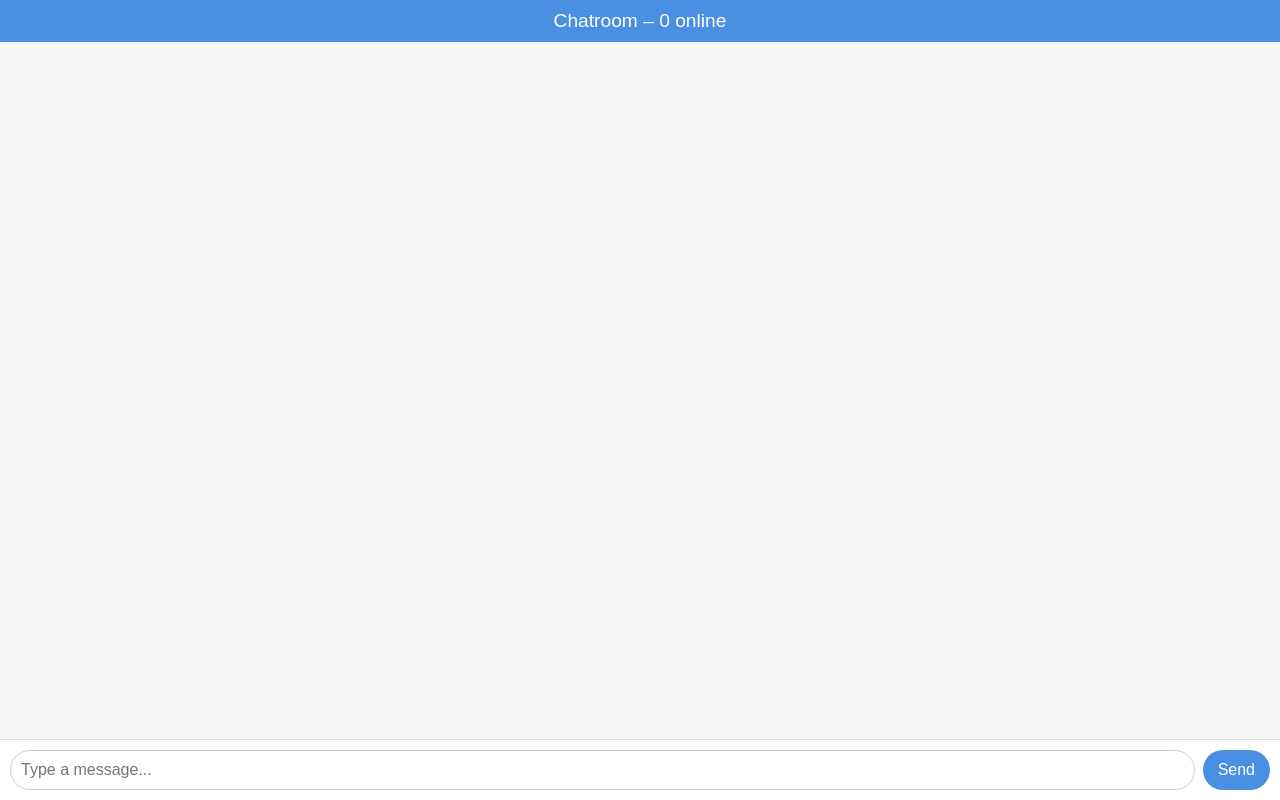
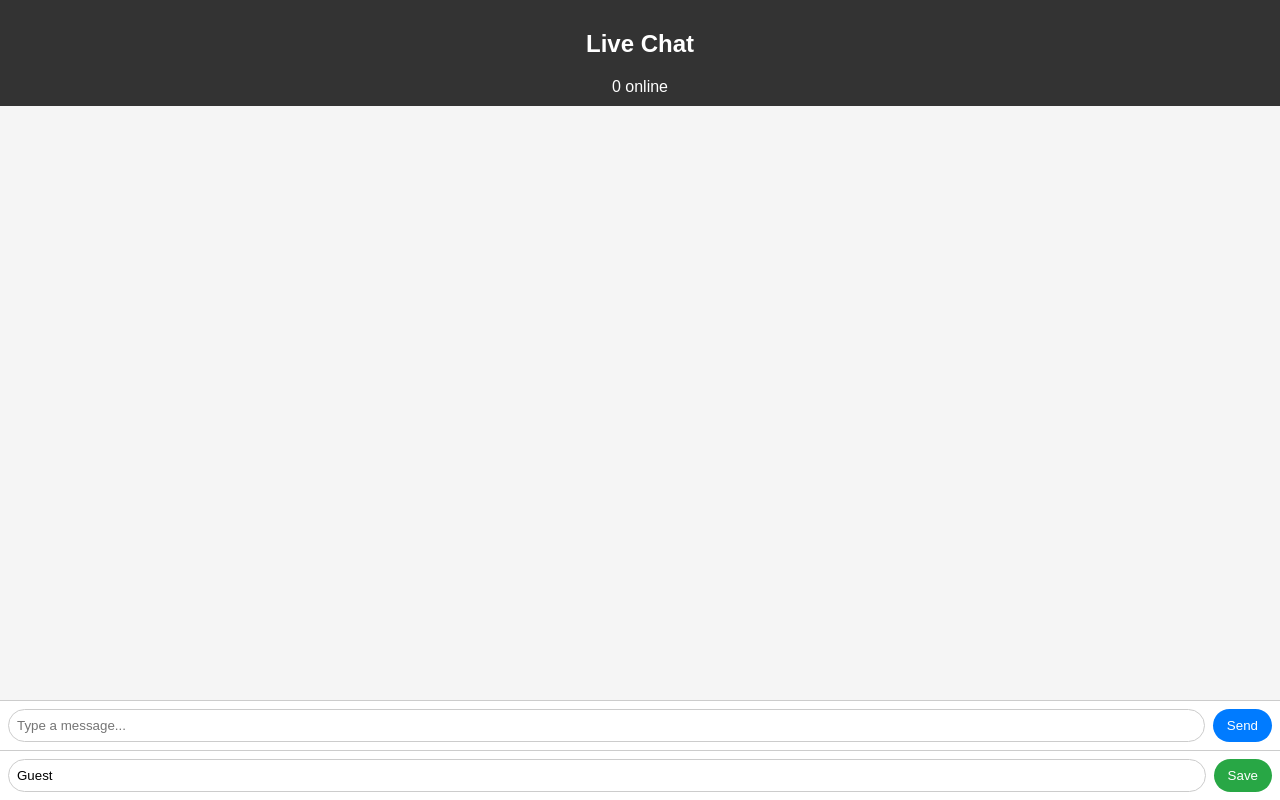
Before and after one commit to Vanath0143/chatroom_vanath, a website: page public/index.html in a window 1280 px wide. Drawn offline with nearby package versions, Linux system fonts and the light colour scheme; no server answers.

Commit message:
Update index.html

```diff
--- a/public/index.html
+++ b/public/index.html
@@ -1,117 +1,123 @@
 <!doctype html>
 <html lang="en">
 <head>
-  <meta charset="UTF-8">
-  <meta name="viewport" content="width=device-width, initial-scale=1.0">
-  <title>Chatroom</title>
+  <meta charset="utf-8"/>
+  <meta name="viewport" content="width=device-width, initial-scale=1"/>
+  <title>Chat App</title>
   <style>
     body {
-      margin: 0;
+      margin:0;
       font-family: Arial, sans-serif;
-      background: #f5f5f5;
-      display: flex;
-      flex-direction: column;
-      height: 100vh;
+      background:#f5f5f5;
+      display:flex;
+      flex-direction:column;
+      height:100vh;
     }
-
     header {
-      background: #4a90e2;
-      color: white;
-      padding: 10px;
-      text-align: center;
-      font-size: 1.2em;
+      background:#333;
+      color:#fff;
+      padding:10px;
+      text-align:center;
     }
-
     #messages {
-      flex: 1;
-      overflow-y: auto;
-      padding: 10px;
-      display: flex;
-      flex-direction: column;
-      gap: 8px;
+      flex:1;
+      overflow-y:auto;
+      padding:10px;
     }
-
     .msg {
-      background: white;
-      padding: 10px;
-      border-radius: 10px;
-      max-width: 80%;
-      word-wrap: break-word;
-      box-shadow: 0 1px 3px rgba(0,0,0,0.1);
+      margin-bottom:10px;
+      padding:8px;
+      border-radius:10px;
+      max-width:80%;
+      word-wrap:break-word;
     }
-
     .msg.me {
-      align-self: flex-end;
-      background: #d1eaff;
+      background:#d1e7dd;
+      align-self:flex-end;
     }
-
     .msg.system {
-      text-align: center;
-      font-size: 0.9em;
-      color: #555;
-      background: transparent;
-      box-shadow: none;
+      text-align:center;
+      font-size:0.9em;
+      color:#555;
     }
-
+    .meta {
+      font-size:0.75em;
+      color:#555;
+      margin-bottom:4px;
+    }
     #typing {
-      font-size: 0.9em;
-      color: #777;
-      padding: 0 10px 5px;
+      font-size:0.85em;
+      color:#777;
+      padding:5px 10px;
     }
-
     #input-area {
-      display: flex;
-      padding: 10px;
-      background: white;
-      border-top: 1px solid #ddd;
+      display:flex;
+      padding:8px;
+      border-top:1px solid #ccc;
+      background:#fff;
     }
-
-    #input-area input {
-      flex: 1;
-      padding: 10px;
-      border: 1px solid #ccc;
-      border-radius: 20px;
-      outline: none;
-      font-size: 1em;
+    #input {
+      flex:1;
+      padding:8px;
+      border:1px solid #ccc;
+      border-radius:20px;
+      outline:none;
     }
-
-    #input-area button {
-      margin-left: 8px;
-      padding: 10px 15px;
-      border: none;
-      border-radius: 20px;
-      background: #4a90e2;
-      color: white;
-      font-size: 1em;
-      cursor: pointer;
+    #send {
+      margin-left:8px;
+      padding:8px 14px;
+      border:none;
+      border-radius:20px;
+      background:#007bff;
+      color:#fff;
+      cursor:pointer;
     }
-
-    @media (max-width: 600px) {
-      header {
-        font-size: 1em;
-        padding: 8px;
-      }
-      #input-area input {
-        font-size: 0.9em;
-      }
-      #input-area button {
-        font-size: 0.9em;
-        padding: 8px 12px;
-      }
+    #send:hover {
+      background:#0056b3;
+    }
+    #setname-area {
+      display:flex;
+      padding:8px;
+      border-top:1px solid #ccc;
+      background:#fff;
+    }
+    #nameInput {
+      flex:1;
+      padding:8px;
+      border:1px solid #ccc;
+      border-radius:20px;
+    }
+    #saveNameBtn {
+      margin-left:8px;
+      padding:8px 14px;
+      border:none;
+      border-radius:20px;
+      background:#28a745;
+      color:#fff;
+      cursor:pointer;
+    }
+    #saveNameBtn:hover {
+      background:#1e7e34;
     }
   </style>
 </head>
 <body>
   <header>
-    Chatroom – <span id="users">0 online</span>
+    <h2>Live Chat</h2>
+    <div id="users">0 online</div>
   </header>
 
   <div id="messages"></div>
   <div id="typing"></div>
 
   <div id="input-area">
-    <input id="input" placeholder="Type a message..." />
-    <button id="sendBtn">Send</button>
+    <input id="input" placeholder="Type a message..."/>
+    <button id="send">Send</button>
+  </div>
+
+  <div id="setname-area">
+    <input id="nameInput" placeholder="Enter nickname"/>
+    <button id="saveNameBtn">Save</button>
   </div>
 
   <script src="/socket.io/socket.io.js"></script>
@@ -119,18 +125,26 @@
     const socket = io();
     const messages = document.getElementById('messages');
     const input = document.getElementById('input');
-    const sendBtn = document.getElementById('sendBtn');
+    const sendBtn = document.getElementById('send');
+    const typingEl = document.getElementById('typing');
     const usersEl = document.getElementById('users');
-    const typingEl = document.getElementById('typing');
+    const nameInput = document.getElementById('nameInput');
+    const saveNameBtn = document.getElementById('saveNameBtn');
 
+    // Load name from localStorage
     let myName = localStorage.getItem('name') || "Guest";
+    nameInput.value = myName;
 
-    function addMsg({user, text, time}, cls='') {
+    // Inform server of name if not Guest
+    if(myName && myName !== "Guest"){
+      socket.emit('set-name', myName);
+    }
+
+    function addMsg({user, text, time}, cls="") {
       const div = document.createElement('div');
-      div.className = 'msg ' + cls;
+      div.className = `msg ${cls}`;
       const meta = document.createElement('div');
-      meta.style.fontSize = "0.8em";
-      meta.style.color = "#666";
+      meta.className = 'meta';
       meta.textContent = `${user} • ${time}`;
       const body = document.createElement('div');
       body.textContent = text;
@@ -181,6 +195,13 @@
       input.value = '';
       socket.emit('typing', false);
     }
+
+    // Save nickname
+    saveNameBtn.onclick = () => {
+      myName = nameInput.value.trim() || "Guest";
+      localStorage.setItem('name', myName);
+      socket.emit('set-name', myName);
+    };
   </script>
 </body>
 </html>
```
